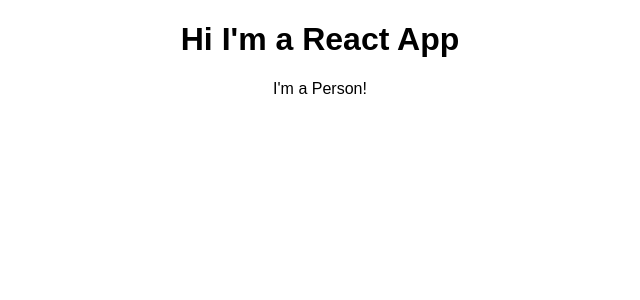
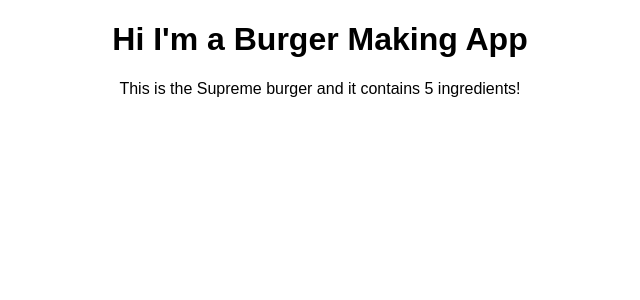
Before and after one commit to boue/reactify-da-burger, a React (Create React App) app in the folder reactify-da-burger/: page / in a window 1280 px wide. Shown: the top 300 px of the page, without its empty margins (320-960 px from the left). Built offline with nearby package versions, Linux system fonts and the light colour scheme.

Commit message:
Add a burger component and render props for its name and ingredients

```diff
--- a/reactify-da-burger/src/App.js
+++ b/reactify-da-burger/src/App.js
@@ -1,13 +1,13 @@
 import React, { Component } from 'react';
 import './App.css';
-import Person from './Person/Person';
+import Burger from './Burger/Burger';
 
 class App extends Component {
   render() {
     return (
       <div className="App">
-        <h1>Hi I'm a React App</h1>
-        <Person />
+        <h1>Hi I'm a Burger Making App</h1>
+        <Burger name="Supreme" ingredients="5" />
       </div>
     );
   }
--- /dev/null
+++ b/reactify-da-burger/src/Burger/Burger.js
@@ -0,0 +1,9 @@
+import React from 'react';
+
+const burger = (props) => {
+  return (
+    <p>This is the {props.name} burger and it contains {props.ingredients} ingredients!</p>
+  );
+}
+
+export default burger;
--- a/reactify-da-burger/src/Person/Person.js
+++ /dev/null
@@ -1,7 +0,0 @@
-import React from 'react';
-
-const person = () => {
-  return <p>I'm a Person!</p>
-}
-
-export default person;
```
